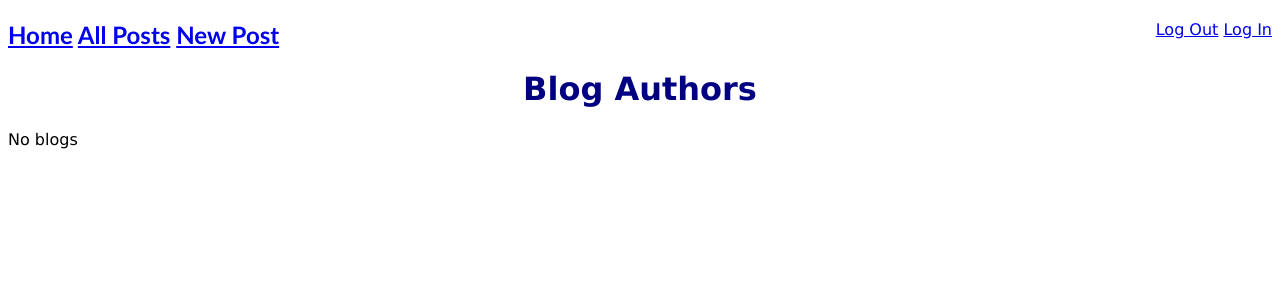
After one commit to aklowell/blogz, a Flask app: page / in a window 1280 px wide. The commit adds this page. Shown: the top 300 px of the page. Run offline with Flask 2, Linux system fonts and the light colour scheme.

Commit message:
got blogz through indiv users

```diff
--- a/main.py
+++ b/main.py
@@ -37,6 +37,13 @@ class User(db.Model):
 
     def __repr__(self):
         return '<User %r>' % self.username
+
+@app.before_request
+def require_login():
+    allowed_routes = ['login', 'signup', 'all_blogs', 'index']
+    if request.endpoint not in allowed_routes and 'username' not in session:
+        return redirect('/login')
+
 
 
 @app.route("/login", methods=['GET', 'POST'])
@@ -113,7 +120,7 @@ def signup():
         return render_template('signup.html')
 
 @app.route('/blog', methods=['POST','GET'])
-def index():
+def all_blogs():
     if request.args:
         blog_id=request.args.get("id")
         blog=Blog.query.get(blog_id)
@@ -124,6 +131,18 @@ def index():
         blogs=Blog.query.order_by(Blog.id.desc()).all()
         return render_template('blogs.html', blogs=blogs)
 
+
+@app.route('/', methods=['POST','GET'])
+def index():
+    if request.args:
+        user_id=request.args.get("id")
+        user=User.query.get(user_id)
+
+        return render_template('index.html',user=user)
+
+    else:
+        users=User.query.order_by(User.username.asc()).all()
+        return render_template('index.html', users=users)
 
 
 @app.route('/newpost',methods=["POST", "GET"])
@@ -161,11 +180,15 @@ def add_blog():
 
         return redirect(query_param_url)
 
-
-
     else:
 
         return render_template('newpost.html', title_error=title_error, body_error=body_error,blog_title=blog_title,blog_body=blog_body)
 
+@app.route('/logout')
+def logout():
+    del session['username']
+    return redirect('/blog')
+
+
 if __name__ == '__main__':
     app.run()
--- a/templates/base.html
+++ b/templates/base.html
@@ -11,11 +11,12 @@
                 <div style='float: right'>
                      <!--   {% if 'user' in session %}
                           {{ session['user'] }} -->
-                          <form action="/logout" method="post">
+                         <!-- <form action="/logout" method="post">
                             <input type="submit" value="Log Out" />
-                          </form>
+                          </form> -->
                        <!-- {% else %} -->
-                          <a href="login">Log In</a>
+                       <a href ="/logout">Log Out</a>
+                       <a href="/login">Log In</a>
                     <!--     {% endif %} -->
                       </div>
                       <h2>
--- /dev/null
+++ b/templates/index.html
@@ -0,0 +1,18 @@
+{% extends "base.html" %}
+
+{% block content %}
+<h1>Blog Authors</h1>
+  {% if users|length ==0 %}
+  <p>  No blogs</p>
+    {% else %}
+
+
+   {% for user in users %}
+
+    <h2>  <a href="?id={{user.id}}">{{user.username}}</a></h2>
+
+
+      {% endfor %}
+  {% endif %}
+
+{% endblock %}
```
Also changed, not shown: templates/newpost.html (+7 -13 lines).
